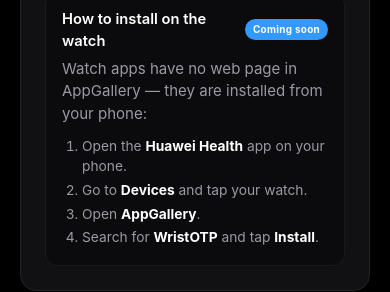
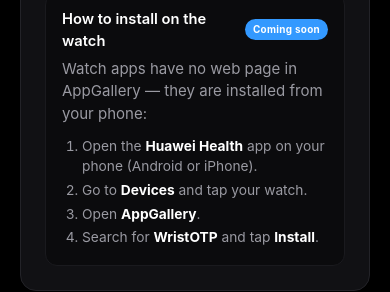
Before and after one commit to efimomax/WristOTP-Server, a plain HTML site: page WristOTP.Server/wwwroot/index.html in a window 390 px wide. Shown: the part 6020-6312 px from the top of the page. Drawn offline with Linux system fonts and the light colour scheme; no server answers.

Commit message:
docs: watch install steps work on Android and iPhone
The watch AppGallery is opened from the Huawei Health app on both Android
and iPhone.

---

docs: шаги установки на часы — и для Android, и для iPhone

Магазин приложений для часов открывается из приложения Huawei Health и на
Android, и на iPhone.

```diff
--- a/WristOTP.Server/wwwroot/index.html
+++ b/WristOTP.Server/wwwroot/index.html
@@ -590,7 +590,7 @@
           </div>
           <p class="howto-note">Watch apps have no web page in AppGallery — they are installed from your phone:</p>
           <ol>
-            <li>Open the <strong>Huawei Health</strong> app on your phone.</li>
+            <li>Open the <strong>Huawei Health</strong> app on your phone (Android or iPhone).</li>
             <li>Go to <strong>Devices</strong> and tap your watch.</li>
             <li>Open <strong>AppGallery</strong>.</li>
             <li>Search for <strong>WristOTP</strong> and tap <strong>Install</strong>.</li>
```
